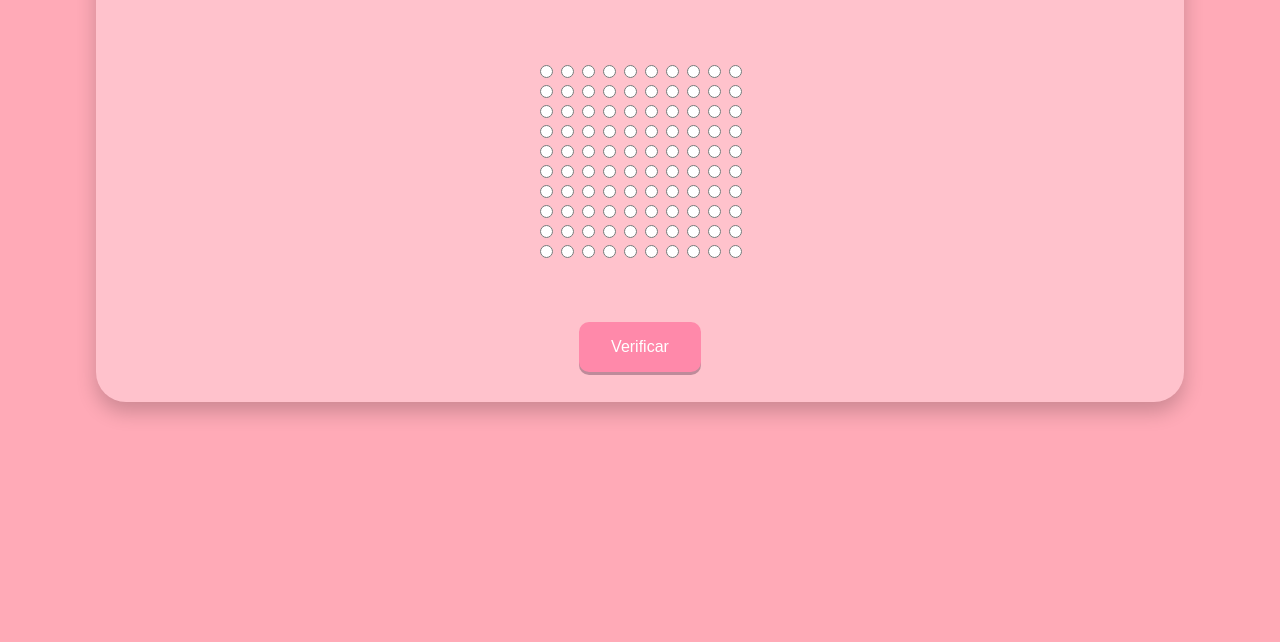
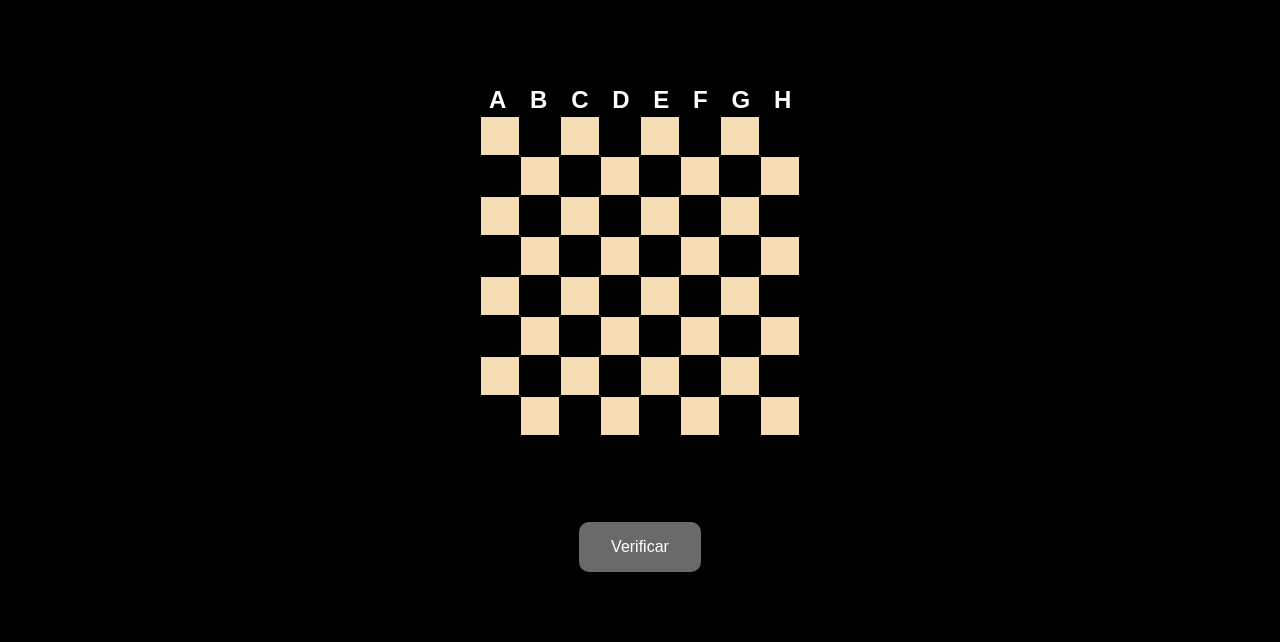
Before and after one commit to Yagotrindade/Guess_the_password, a plain HTML site: page index.html in a window 1280 px wide. Shown: the part 158-800 px from the top of the page. Drawn offline with Linux system fonts and the light colour scheme.

Commit message:
update riddle

```diff
--- a/index.html
+++ b/index.html
@@ -9,26 +9,16 @@
 </head>
 
 <body>
-    <header class="header">
-        <img class="icon" src="./resouces/images/tulipaComplete.png" alt="Tulipa">
-        <img class="icon" src="./resouces/images/tulipaComplete.png" alt="Tulipa">
-        <img class="icon" src="./resouces/images/tulipa.png" alt="Tulipa">
-        <img class="icon" src="./resouces/images/tulipa.png" alt="Tulipa">
-        <img class="icon" src="./resouces/images/tulipa.png" alt="Tulipa">
-    </header>
+
     <main>
-        <section>
-            <form class="main-container" id="enigmaForm">
+        <section class="main-section">
+            <script src="./resouces/js/buttonGenerator.js"></script>
+            <h1 class="h1">ABCDEFGH</h1>
                 <div id="radioContainer"></div>
-                <button class="button" type="button" onclick="verificarEnigma()">Verificar</button>
-            </form>
-            </div>
-
-            <script src="./resouces/js/script.js"></script>
-            <script src="./resouces/js/buttonGenerator.js"></script>
+                <button id="verify" class="button" type="button">Verificar</button>
         </section>
     </main>
-    <footer></footer>
+
 </body>
 
 </html>
--- a/resouces/css/styles.css
+++ b/resouces/css/styles.css
@@ -9,20 +9,22 @@
     scroll-behavior: smooth;
 }
 
-html, body {
+body {
     margin: 0;
     padding: 0;
     width: 100%;
     overflow-x: hidden;
-    background-color: rgb(255, 170, 183);
+    background-color: rgb(0, 0, 0);
 }
 
 
-html, body {
-    margin: 0;
-    padding: 0;
+body{
+    display: flex;
+    flex-direction: column;
+    align-items: center;
+    height: 100vh;
+    justify-content: center;
     width: 100%;
-    overflow-x: hidden;
 }
 
 p{
@@ -30,11 +32,28 @@ p{
     text-align: center;
 }
 
+.main-section{
+    display: flex;
+    flex-direction: column;
+    align-items: center;
+}
+
+.h1{
+    position: relative;
+    top: 20px;
+    left: 12px;
+    align-self: center ;
+    text-align: center;
+    font-size: 1.5rem;
+    letter-spacing: .99em;
+    color: rgb(255, 255, 255);
+}
+
 h1{
-    margin-bottom: 1rem;
+    align-self: center ;
     text-align: center;
-    font-size: 2rem;
-    color: rgba(0, 0, 0, 0.6);
+    font-size: 1.5rem;
+    color: rgb(0, 0, 0);
 }
 
 h2{
@@ -49,9 +68,11 @@ h2{
     justify-content: center;
     align-items: center;
     gap: 10px;
-    position:absolute;
-    width: 100%;
+    width: 80%;
+    padding: 10px;
+    border-radius: 10px;
     top: 7rem;
+    background-color: rgb(248, 223, 255);
 }
 
 .icon{
@@ -60,16 +81,16 @@ h2{
 }
 
 .main-container{
-    margin: 5rem 0;
     padding: 5rem 1rem;
+    margin-bottom: 30px;
     display: flex;
     flex-direction: column;
     align-items: center;
     justify-content: center;
     gap: 2rem;
     background-color: rgb(255, 194, 204);
-    width: 85%;
-    height: 60vh;
+    width: 100vw;
+    height: 50vh;
     border-radius: 30px;
     align-self: center;
     justify-self: center;
@@ -77,21 +98,36 @@ h2{
 }
 
 #radioContainer{
-    position: absolute;
+    border: 10px solid white
 }
 
-.button{
+form{
+    width: 100%;
+    display: flex;
+    flex-direction: column;
+    gap: 1rem;
+}
+
+button{
+    padding: 1rem 2rem;
+    background-color: rgba(161, 161, 161, 0.658);
     position: absolute;
-    top: 60%;
-    padding: 1rem 2rem;
-    background-color: rgb(255, 137, 170);
+    top: 85%;
     border: none;
     border-radius: 10px;
     cursor: pointer;
     color: white;
+    align-self: center;
+    justify-self: center;
     box-shadow: 0px 3px rgba(27, 0, 27, 0.281);
 }
 
+.text-container{
+    display: flex;
+    flex-direction: column;
+    align-items: center;
+    gap: .5rem;
+}
 
 
 
--- a/resouces/js/buttonGenerator.js
+++ b/resouces/js/buttonGenerator.js
@@ -1,19 +1,88 @@
 document.addEventListener("DOMContentLoaded", () => {
     const radioContainer = document.getElementById("radioContainer");
-    const numGroups = 10; // Quantidade de grupos (dígitos da senha)
-    const numOptions = 10; // Números de 0 a 9
+    radioContainer.style.display = "grid";
+    radioContainer.style.gridTemplateColumns = "repeat(8, 1fr)";
+    radioContainer.style.width = "fit-content";
+    radioContainer.style.border = "2px solid black";
 
-    for (let i = 0; i < numGroups; i++) {
-        let groupDiv = document.createElement("div");
+    const correctCombination = ["0-2", "1-4", "2-1", "3-5", "4-0", "5-4", "6-3", "7-6", "1-7", "4-7"];
+    let selectedValues = new Set();
 
-        for (let j = 0; j < numOptions; j++) {
-            let radio = document.createElement("input");
-            radio.type = "radio";
-            radio.name = `group${i}`;
-            radio.value = j;
-            groupDiv.appendChild(radio);
+    function createChessboard() {
+        for (let i = 0; i < 8; i++) {
+            for (let j = 0; j < 8; j++) {
+                let radioWrapper = document.createElement("label");
+                radioWrapper.style.display = "inline-block";
+                radioWrapper.style.width = "12vw";
+                radioWrapper.style.height = "12vw";
+                radioWrapper.style.maxWidth = "40px";
+                radioWrapper.style.maxHeight = "40px";
+                radioWrapper.style.position = "relative";
+                radioWrapper.style.backgroundColor = (i + j) % 2 === 0 ? "#f5deb3" : "#000";
+                radioWrapper.style.border = "1px solid black";
+
+                let checkbox = document.createElement("input");
+                checkbox.type = "checkbox";
+                checkbox.value = `${i}-${j}`;
+                checkbox.style.opacity = "0";
+                checkbox.style.width = "100%";
+                checkbox.style.height = "100%";
+                checkbox.style.position = "absolute";
+                checkbox.style.cursor = "pointer";
+
+                let checkmark = document.createElement("div");
+                checkmark.style.position = "absolute";
+                checkmark.style.top = "50%";
+                checkmark.style.left = "50%";
+                checkmark.style.transform = "translate(-50%, -50%)";
+                checkmark.style.fontSize = "2vw";
+                checkmark.style.maxFontSize = "24px";
+                checkmark.style.color = (i + j) % 2 === 0 ? "black" : "white";
+                checkmark.innerHTML = "X";
+                checkmark.style.display = "none";
+
+                checkbox.addEventListener("change", () => {
+                    if (checkbox.checked) {
+                        selectedValues.add(checkbox.value);
+                        checkmark.style.display = "block";
+                    } else {
+                        selectedValues.delete(checkbox.value);
+                        checkmark.style.display = "none";
+                    }
+                });
+
+                radioWrapper.appendChild(checkbox);
+                radioWrapper.appendChild(checkmark);
+                radioContainer.appendChild(radioWrapper);
+            }
         }
+    }
 
-        radioContainer.appendChild(groupDiv);
+    function createVerifyButton() {
+        const verifyButton = document.getElementById("verify");
+        verifyButton.addEventListener("click", () => {
+            if (
+                selectedValues.size === correctCombination.length &&
+                correctCombination.every(val => selectedValues.has(val))
+            ) {
+                window.location.href = 'sucesso.html';
+            } else {
+                alert("Incorrect Combination. Try Again!");
+            }
+        });
+
+        document.body.appendChild(verifyButton);
     }
+
+    createChessboard();
+    createVerifyButton();
+
+    window.addEventListener("resize", () => {
+        document.querySelectorAll("label").forEach(label => {
+            label.style.width = "12vw";
+            label.style.height = "12vw";
+            label.style.maxWidth = "40px";
+            label.style.maxHeight = "40px";
+        });
+    });
 });
```
Also changed, not shown: sucesso.html (+9 -7 lines).
